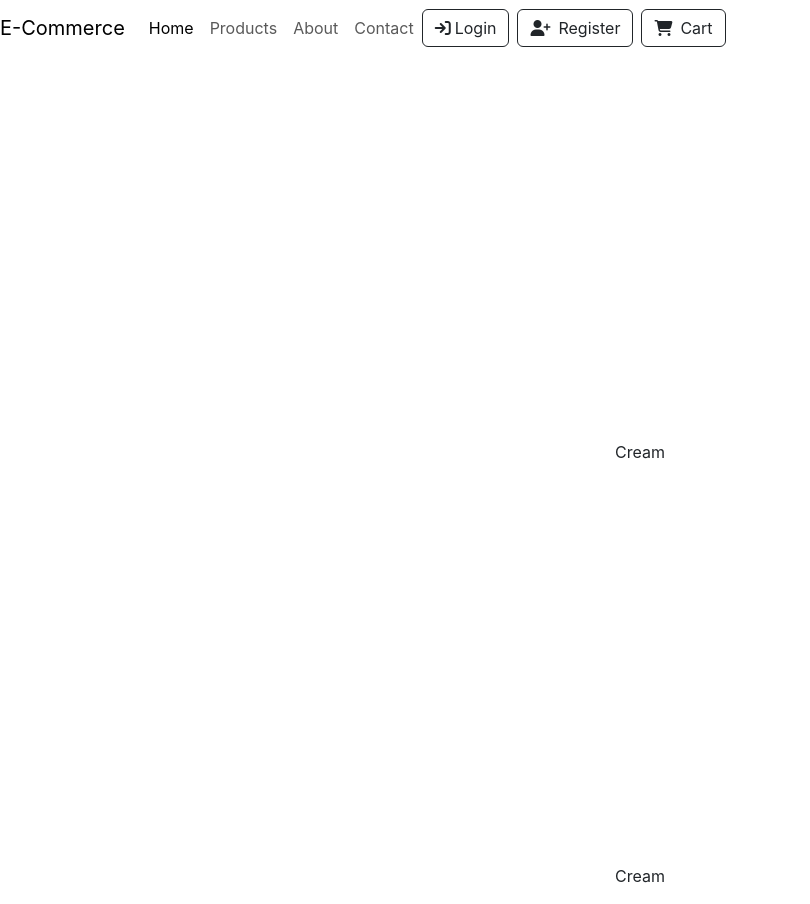
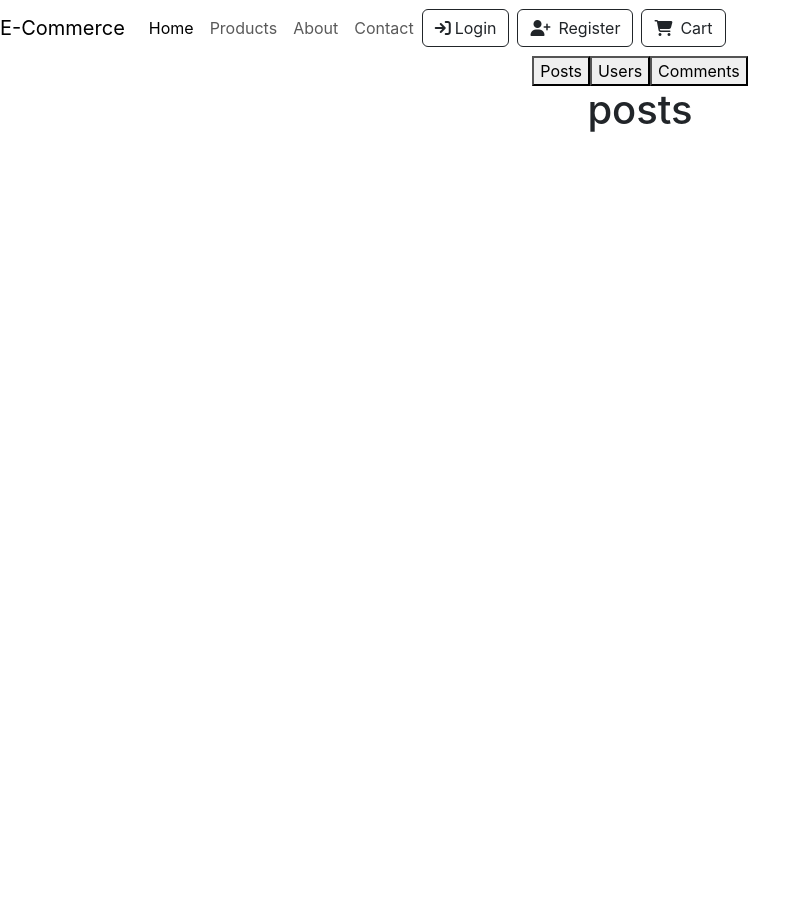
Before and after one commit to Brendafrenjo/new-app, a React (Create React App) app: page / in a window 1280 px wide. Shown: the whole page, without its empty margins (0-810 px from the left). After the commit the page ends 800 px from the top, so only its background shows below. Built offline with nearby package versions, Linux system fonts and the light colour scheme.

Commit message:
Created PracticeSetup.js

```diff
--- a/src/App.js
+++ b/src/App.js
@@ -1,10 +1,12 @@
 import "./App.css";
-import NavBar from "./NavBar"
+import NavBar from "./NavBar";
+import PracticeSetup from "./PracticeSetup";
 
 function App() {
   return (
     <div className="App">
       <NavBar />
+      <PracticeSetup />
     </div>
   );
 }
--- a/src/NavBar.js
+++ b/src/NavBar.js
@@ -71,40 +71,6 @@
           </a>
         </div>
       </nav>
-      <br />
-      <br />
-      <br />
-      <br />
-      <br />
-      <br />
-      <br />
-      <br />
-      <br />
-      <br />
-      <br />
-      <br />
-      <br />
-      <br />
-      <br />
-      <br />
-      <p>Cream</p>
-      <br />
-      <br />
-      <br />
-      <br />
-      <br />
-      <br />
-      <br />
-      <br />
-      <br />
-      <br />
-      <br />
-      <br />
-      <br />
-      <br />
-      <br />
-      <br />
-      <p>Cream</p>
     </div>
   );
 }
--- /dev/null
+++ b/src/PracticeSetup.js
@@ -0,0 +1,15 @@
+import React, { useState, useEffect } from "react";
+
+export default function Practice() {
+  const [resourceType, setResourceType] = useState("posts");
+
+  return (
+    <div>
+      <button onClick={() => setResourceType("posts")}>Posts</button>
+      <button onClick={() => setResourceType("users")}>Users</button>
+      <button onClick={() => setResourceType("comments")}>Comments</button>
+      <br />
+          <h1>{resourceType}</h1>
+    </div>
+  );
+}
```
